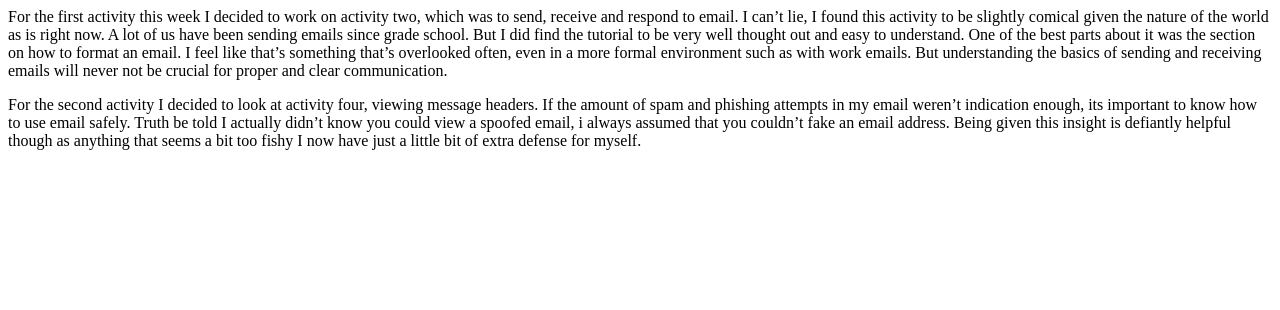
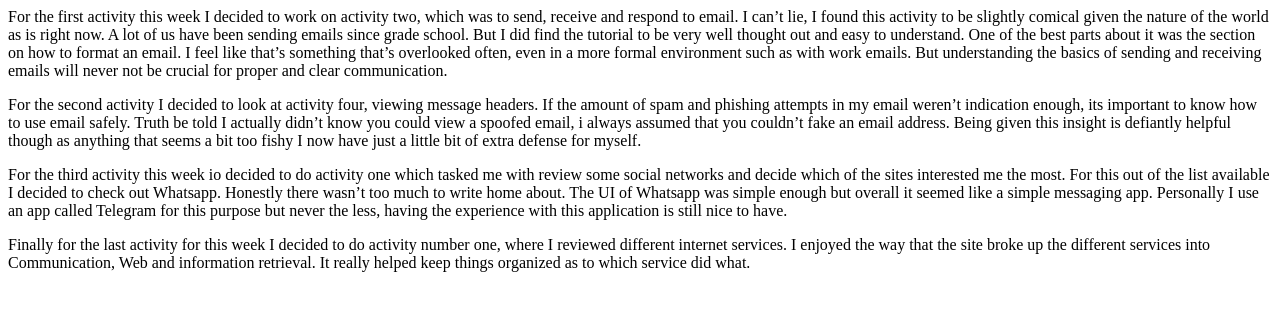
Before and after one commit to Darthm0ul2/Darthm0ul2.github.io, a plain HTML site: page web110/assignment3.html in a window 1280 px wide. Drawn offline with Linux system fonts and the light colour scheme.

Commit message:
Update assignment3.html

```diff
--- a/web110/assignment3.html
+++ b/web110/assignment3.html
@@ -8,5 +8,7 @@
   <body>
     <p>For the first activity this week I decided to work on activity two, which was to send, receive and respond to email. I can’t lie, I found this activity to be slightly comical given the nature of the world as is right now. A lot of us have been sending emails since grade school. But I did find the tutorial to be very well thought out and easy to understand. One of the best parts about it was the section on how to format an email. I feel like that’s something that’s overlooked often, even in a more formal environment such as with work emails. But understanding the basics of sending and receiving emails will never not be crucial for proper and clear communication.</p>
     <p>For the second activity I decided to look at activity four, viewing message headers. If the amount of spam and phishing attempts in my email weren’t indication enough, its important to know how to use email safely.  Truth be told I actually didn’t know you could view a spoofed email, i always assumed that you couldn’t fake an email address. Being given this insight is defiantly helpful though as anything that seems a bit too fishy I now have just a little bit of extra defense for myself.</p>
+    <p>For the third activity this week io decided to do activity one which tasked me with review some social networks and decide which of the sites interested me the most. For this out of the list available I decided to check out Whatsapp. Honestly there wasn’t too much to write home about. The UI of Whatsapp was simple enough but overall it seemed like a simple messaging app. Personally I use an app called Telegram for this purpose but never the less, having the experience with this application is still nice to have.</p>
+    <p>Finally for the last activity for this week I decided to do activity number one, where I reviewed different internet services. I enjoyed the way that the site broke up the different services into Communication, Web and information retrieval.  It really helped keep things organized as to which service did what. </p>
   </body>
 </html>
```
